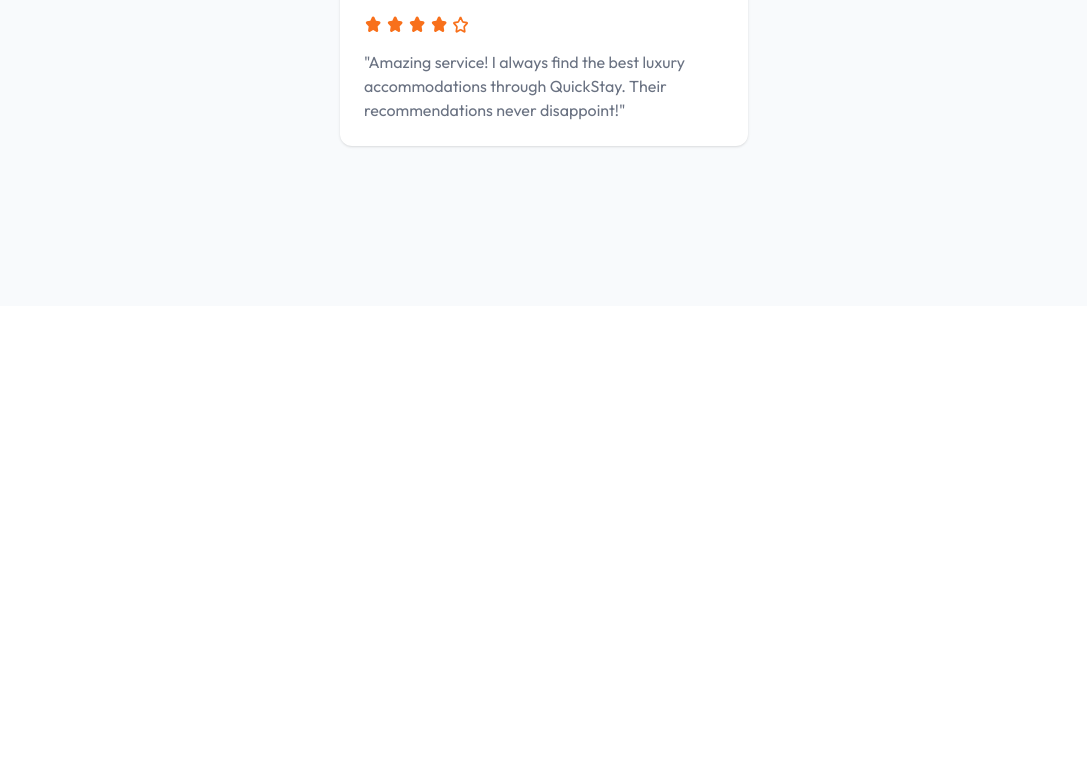
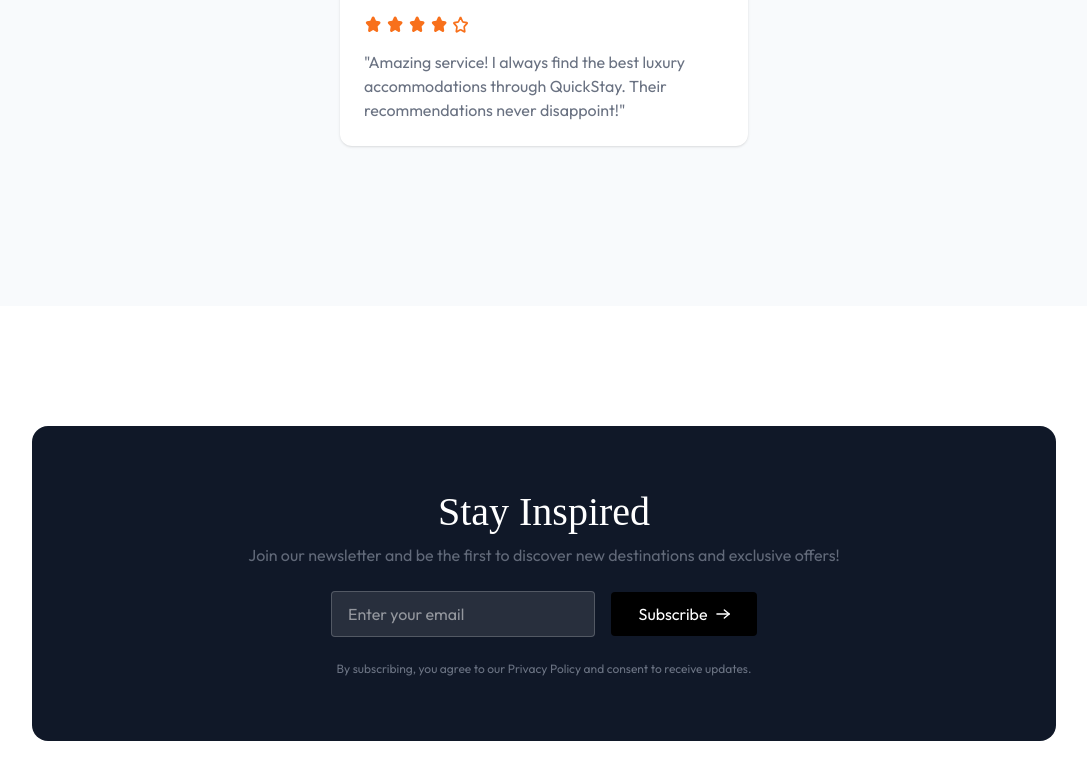
Before and after one commit to EllieNtasio/hotel-booking-mern, a React (Vite) app in the folder client/: page / in a window 1280 px wide. Shown: the part 3179-3958 px from the top of the page, without its empty margins (96-1183 px from the left). Before the commit the page ends 3485 px from the top, so only its background shows below. Built offline with nearby package versions, Linux system fonts and the light colour scheme; no server answers; a web font is replaced by a local one.

Commit message:
newsletter component

```diff
--- /dev/null
+++ b/client/src/components/NewsLetter.jsx
@@ -0,0 +1,20 @@
+import React from 'react'
+import Title from './Title'
+import { assets } from '../assets/assets'
+
+const NewsLetter = () => {
+    return (
+        <div className="flex flex-col items-center max-w-5xl lg:w-full rounded-2xl px-4 py-12 md:py-16 mx-2 lg:mx-auto my-30 bg-gray-900 text-white">
+            <Title title='Stay Inspired' subTitle='Join our newsletter and be the first to discover new destinations and exclusive offers!' />
+            <div className="flex flex-col md:flex-row items-center justify-center gap-4 mt-6">
+                <input type="text" className="bg-white/10 px-4 py-2.5 border border-white/20 rounded outline-none max-w-66 w-full" placeholder="Enter your email" />
+                <button className="flex items-center justify-center gap-2 group bg-black px-4 md:px-7 py-2.5 rounded active:scale-95 transition-all">Subscribe
+                    <img src={assets.arrowIcon} alt="arrow-icon" className='w-3.5 invert group-hover:translate-x-1 transition-all' />
+                </button>
+            </div>
+            <p className="text-gray-500 mt-6 text-xs text-center">By subscribing, you agree to our Privacy Policy and consent to receive updates.</p>
+        </div>
+    )
+}
+
+export default NewsLetter
--- a/client/src/pages/Home.jsx
+++ b/client/src/pages/Home.jsx
@@ -3,6 +3,7 @@
 import FeaturedDestination from '../components/FeaturedDestination'
 import ExclusiveOffers from '../components/ExclusiveOffers'
 import Testimonial from '../components/Testimonial'
+import NewsLetter from '../components/NewsLetter'
 
 const Home = () => {
     return (
@@ -11,6 +12,7 @@
             <FeaturedDestination />
             <ExclusiveOffers />
             <Testimonial />
+            <NewsLetter />
         </>
     )
 }
```
